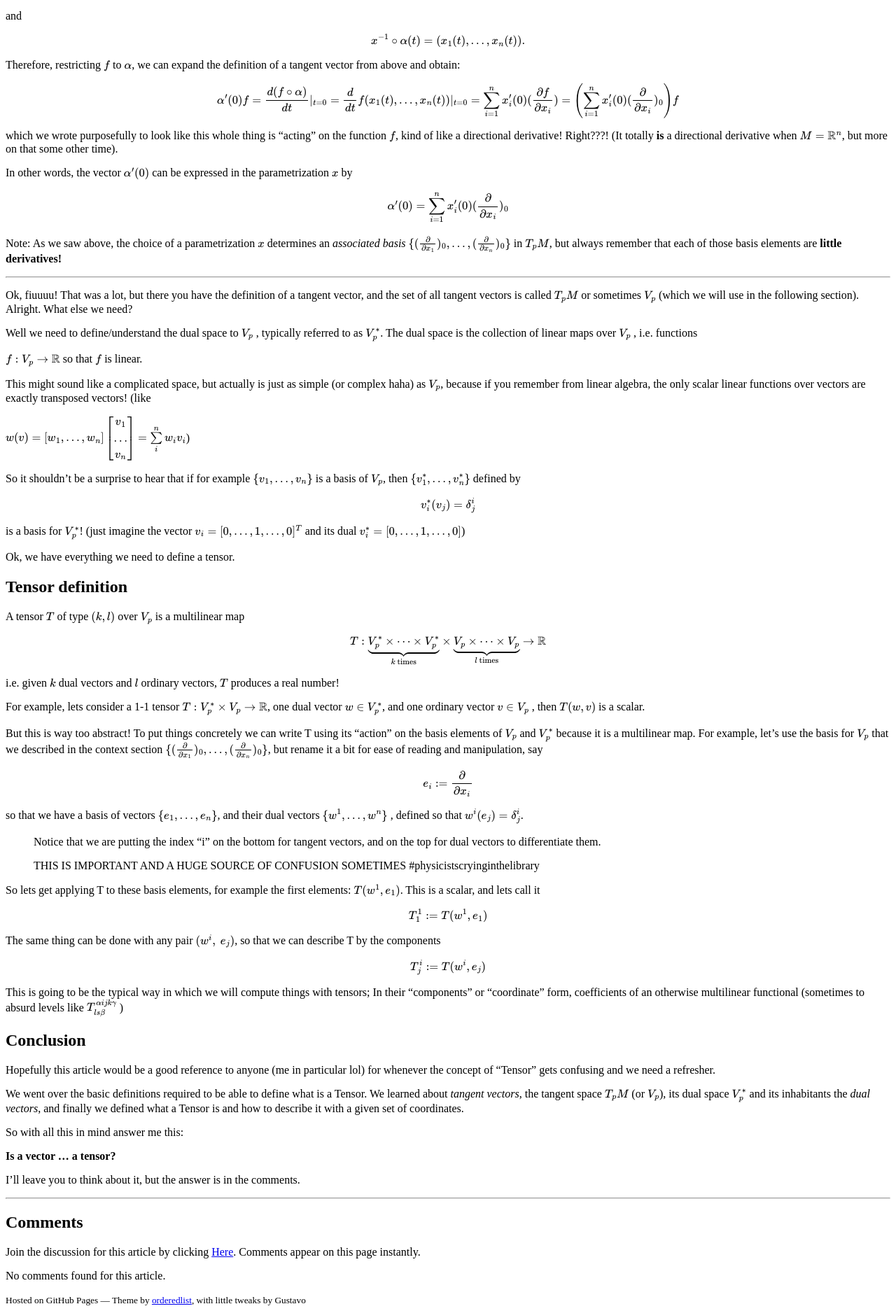
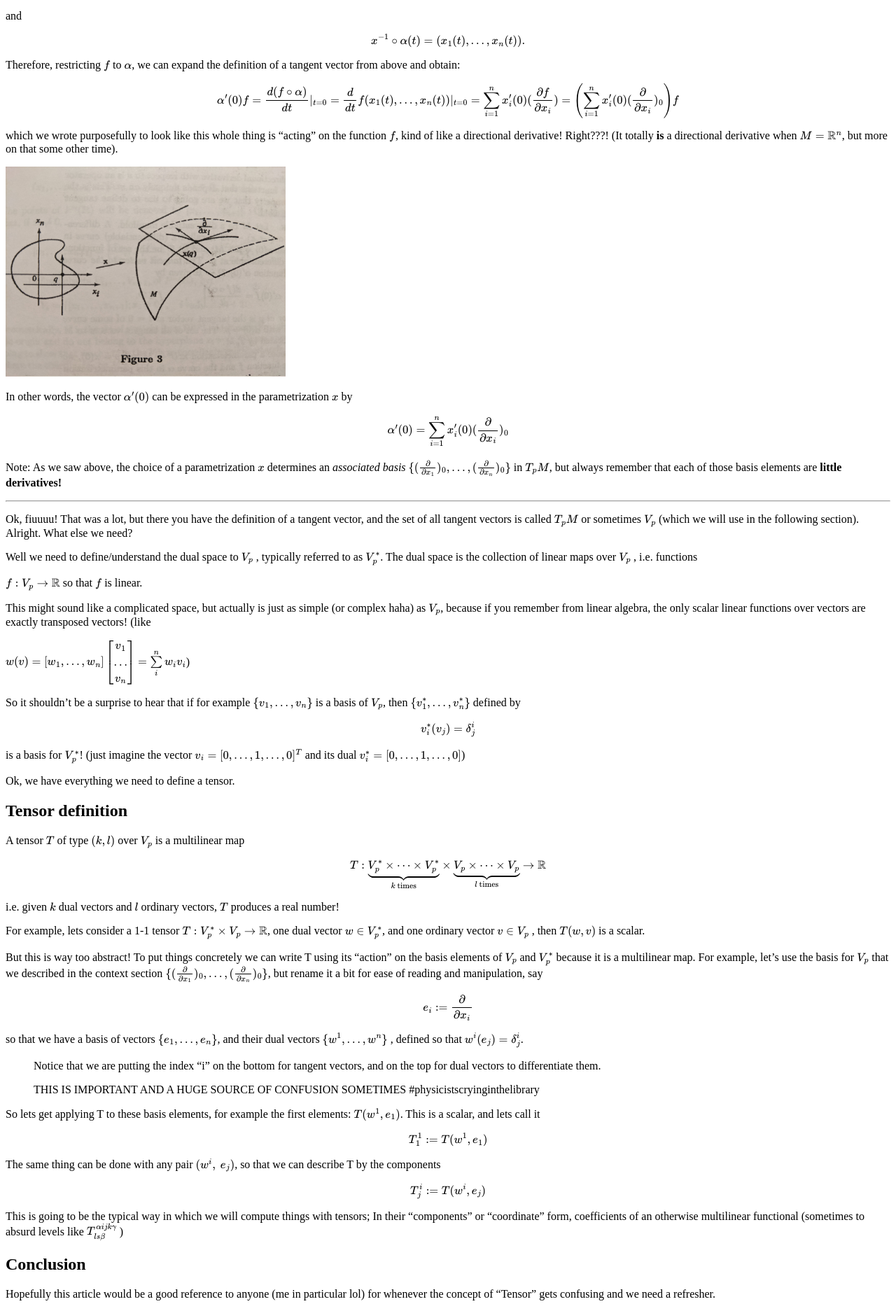
Before and after one commit to aramisentreri/aramisentreri.github.io, a Jekyll site: the page built from _posts/2021-12-22-what-the-hell-is-a-tensor-anyways.md, in a window 1280 px wide. Shown: the part 987-2860 px from the top of the page at 70% size. Built offline with Jekyll 4.4.1, drawn with Linux system fonts in a browser that asks for light colours; formulas are drawn with MathJax 3; a script that is not in the unit is left out.

Commit message:
Added a picture to the tensor blog post

```diff
--- a/_posts/2021-12-22-what-the-hell-is-a-tensor-anyways.md
+++ b/_posts/2021-12-22-what-the-hell-is-a-tensor-anyways.md
@@ -48,6 +48,8 @@ $$
 $$
 
 which we wrote purposefully to look like this whole thing is "acting" on the function $f$, kind of like a directional derivative! Right???!  (It totally **is** a directional derivative when $M=\mathbb{R}^n$, but more on that some other time).
+
+<img src="/assets/img/doCarmo_tangent.jpg" width="400" title="basis tangent vector">
 
 In other words, the vector $\alpha'(0)$ can be expressed in the parametrization $x$ by
 
```
Also changed, not shown: assets/img/doCarmo_tangent.jpg (added), 1 other file.
